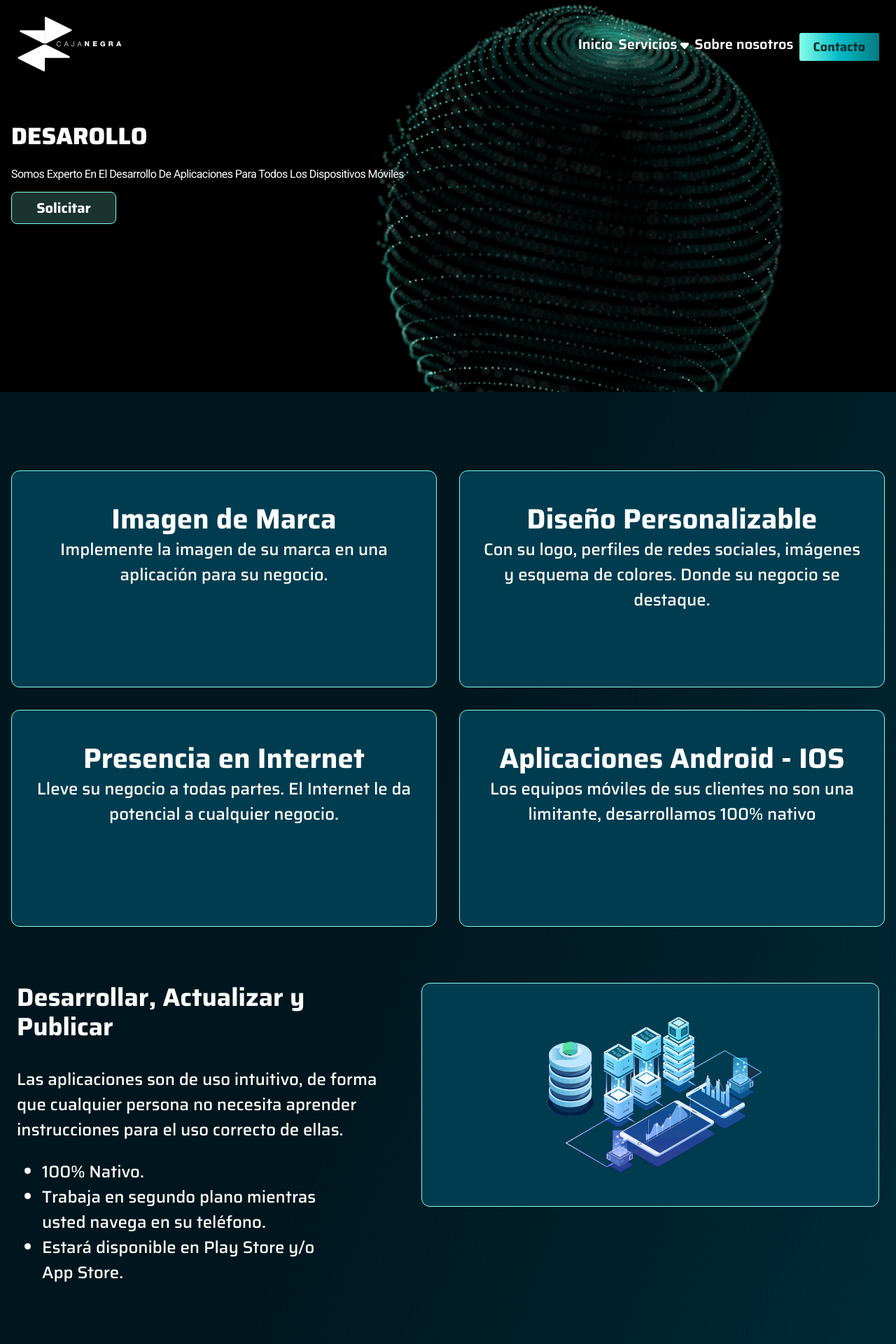
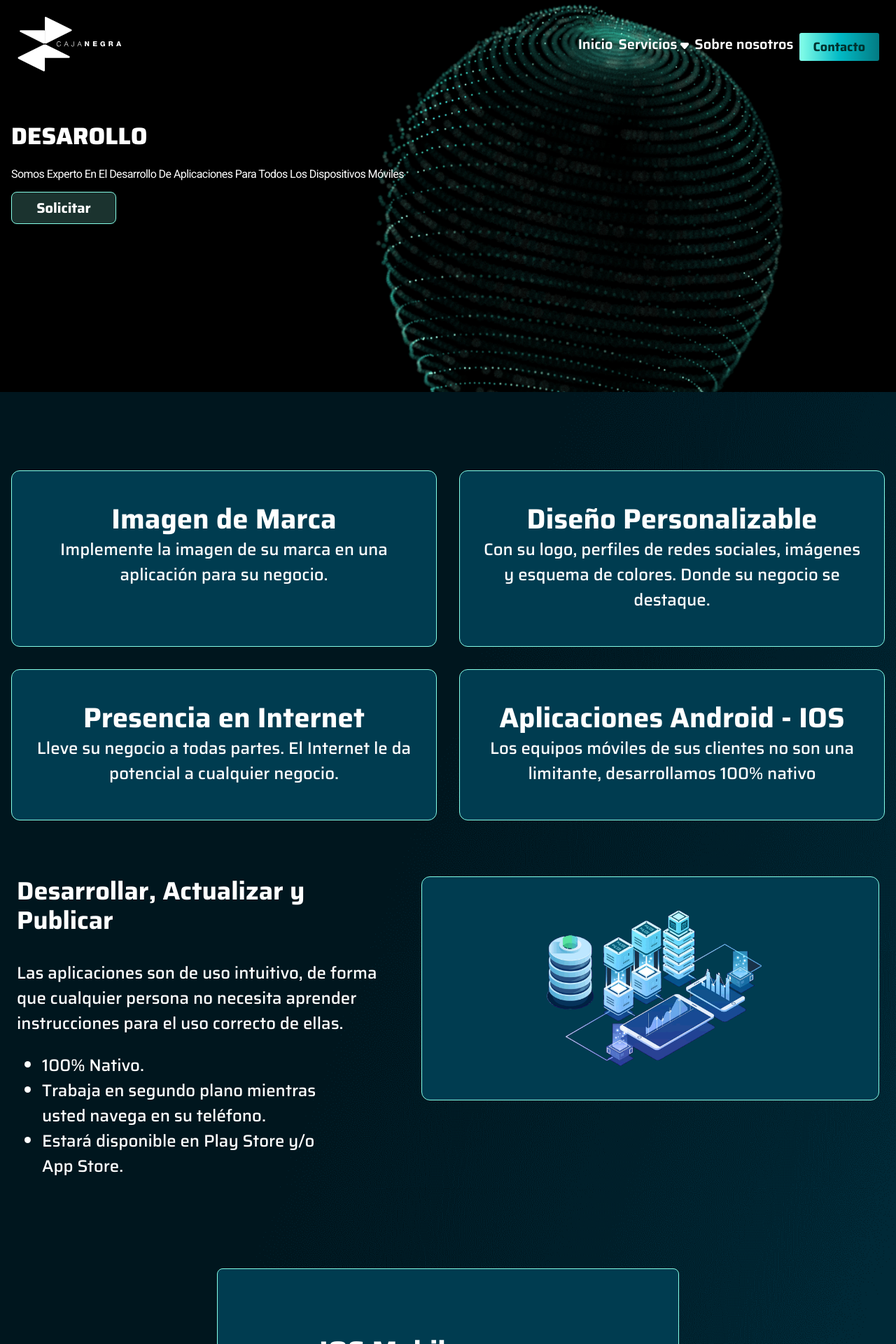
Before and after one commit to Palnetguy/caja-negra-frontend, a React (Create React App) app: page /desarollo in a window 1280 px wide. Shown: the top 1920 px of the page at 70% size. Built offline with nearby package versions, Linux system fonts and the light colour scheme; no server answers.

Commit message:
desarollo 800px

```diff
--- a/src/styles/desarollo_page.css
+++ b/src/styles/desarollo_page.css
@@ -440,11 +440,50 @@ desarollo_page .desarollo .desarollo_each_cont .desarollo_bottom_each .align > h
 .desarollo_page .top > .info > p {
   text-align: start;
 }
-
+@media (max-width: 780px) {
+  .desarollo_page .desarollo_each {
+      border-radius: 12px;
+      border: 1px solid #86ffe9;
+      background: #003C50;
+      -webkit-backdrop-filter: blur(150px);
+      backdrop-filter: blur(150px);
+      padding: 3em 2em;
+      width: calc((100% / 1) - 2em);
+      margin: 1em;
+      height: auto;
+  }
+}
 }
 
 /* 800px - Tablet */
 @media (min-width: 800px) {
+    .desarollo_page .desarollo_each {
+        border-radius: 12px;
+        border: 1px solid #86ffe9;
+        /* background: rgba(43, 43, 43, 0.9); */
+        background: #003C50;
+        -webkit-backdrop-filter: blur(150px);
+        backdrop-filter: blur(150px);
+        padding: 3em 2em;
+        width: calc((100% / 2) - 2em);
+        margin: 1em;
+        height: auto;
+    }
+    .desarollo_page .desarollo .desarollo_more {
+      height: fit-content;
+    }
+    .desarollo_page .desarollo .desarollo_more .lft {
+      height: fit-content;
+    }
+    .desarollo_page .desarollo .desarollo_more .lft > ul {
+      height: fit-content;
+      }
+      .desarollo_page .desarollo .desarollo_each_cont .desarollo_bottom_each {
+      width: 660px;
+      }
+      .desarollo_page .desarollo .desarollo_each_cont .desarollo_bottom_each .align .desc > a > button {
+        left: 1em;
+      }
   .services-container {
     grid-template-columns: repeat(2, 1fr);
     gap: var(--spacing-md);
@@ -509,23 +548,7 @@ desarollo_page .desarollo .desarollo_each_cont .desarollo_bottom_each .align > h
   height: 300px;
 }
 
-.service-card:hover {
-  transform: translateY(-4px);
-  box-shadow: 0 4px 8px rgba(0, 0, 0, 0.15);
-}
 
-.service-title {
-  font-size: clamp(1.25rem, 2vw, 1.5rem);
-  font-weight: 600;
-  margin-bottom: var(--spacing-sm);
-  color: #333;
-}
-
-.service-description {
-  color: #666;
-  line-height: 1.6;
-  font-size: clamp(0.875rem, 1.5vw, 1rem);
-}
 
 /* Container width adjustments for different screen sizes */
 .services-section {
```
